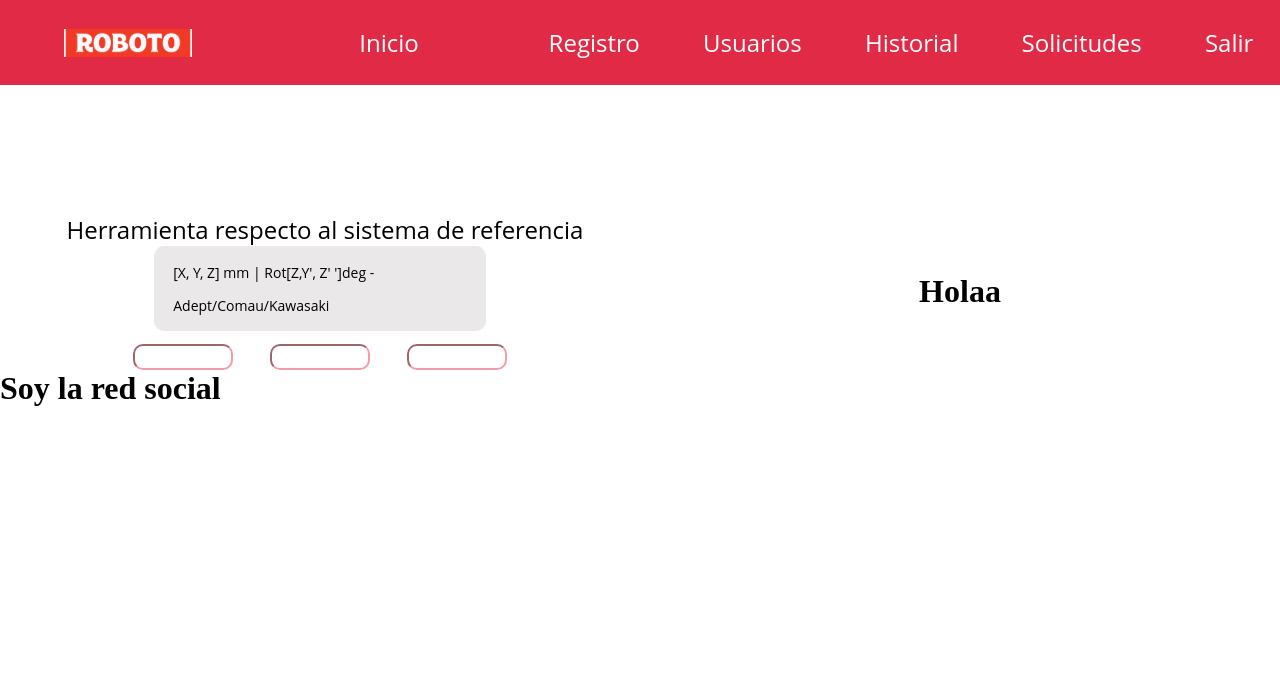
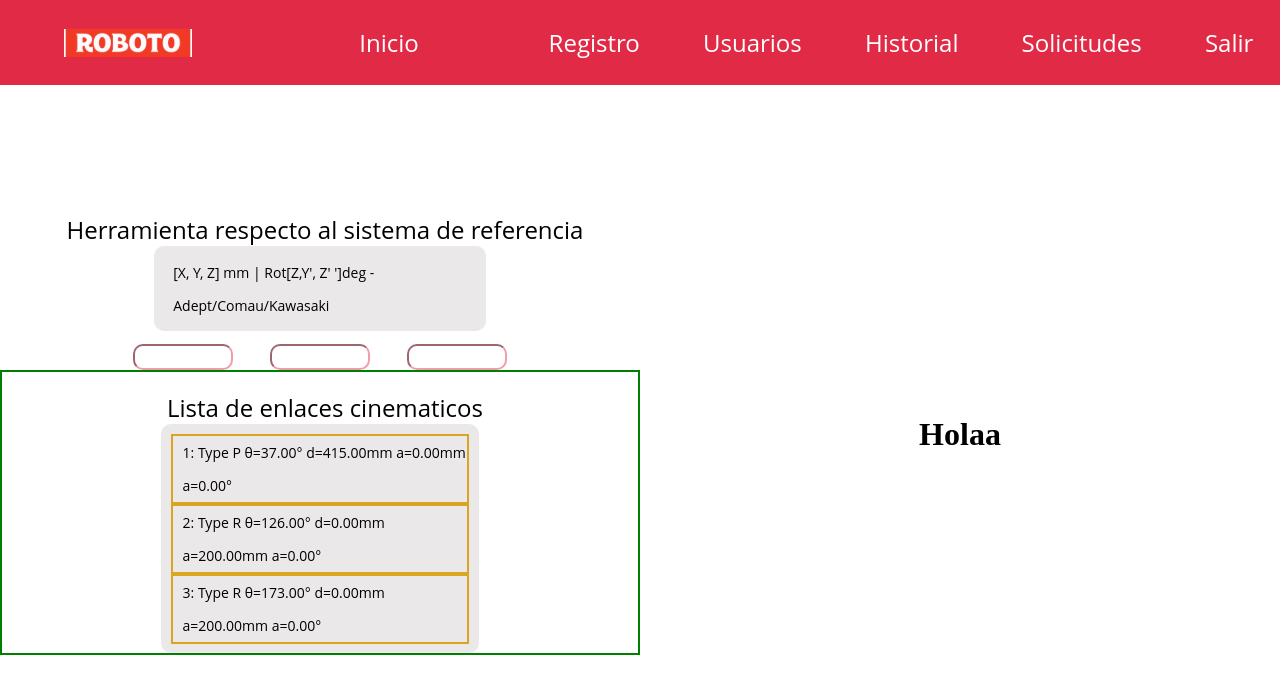
Before and after one commit to LuisAlejandro2003/Roboto, a React (Vite) app: page /PilotajesAdmin in a window 1280 px wide. Shown: the top 694 px of the page. Built offline with nearby package versions, Linux system fonts and the light colour scheme.

Commit message:
modificacion en la vista finalizada

```diff
--- a/src/assets/components/organism/BodyPilotajesAdmin.jsx
+++ b/src/assets/components/organism/BodyPilotajesAdmin.jsx
@@ -1,6 +1,7 @@
 import styled from "styled-components";
 import GroupText from "../molecules/GroupText";
 import HerramientasAdmin from "../molecules/HerramientasAdmin";
+import ListEnlaces from "./ListEnlaces";
 const StyledWrapperContainerLeft = styled.div`
   width: 50%;
   height: 100%;
@@ -36,6 +37,7 @@ const BodyPilotajesAdmin = () => {
         <StyledWrapperContainerLeft>
          <HerramientasAdmin></HerramientasAdmin>
          <GroupText></GroupText>
+         <ListEnlaces></ListEnlaces>
         </StyledWrapperContainerLeft>
 
         <StyledWrapperContainerRight>
--- /dev/null
+++ b/src/assets/components/organism/ListEnlaces.jsx
@@ -0,0 +1,57 @@
+import styled from 'styled-components';
+import Label from "../atoms/Label";
+
+const StyledWrapperContainerGray = styled.div`
+ padding:1.5%;
+  width: 50%;
+  height: 100%;
+  border-radius:10px;
+  flex-direction:column;
+  display: flex;
+  justify-content: space-around;
+  align-items: center;
+  background-color: #EAE8E8;
+`;
+
+
+const StyledWrapperContainer = styled.div`
+  width: 100%;
+  height: 100%;
+  flex-direction:column;
+  display: flex;
+  justify-content: space-around;
+  align-items: center;
+  padding-top:3%;
+  border: 2px solid green;
+`;
+const ContainerLabel = styled.div`
+  display: flex;
+  width: 100%;
+  height: 33%;
+  justify-content: space-around;
+  align-items: center;
+  border: 2px solid goldenrod;
+`;
+
+const ListEnlaces = () => {
+    return (
+
+   <StyledWrapperContainer>
+     <Label msn="Lista de enlaces cinematicos" estilo={true}></Label>
+     <StyledWrapperContainerGray>
+      <ContainerLabel>
+      <Label msn="1: Type P θ=37.00° d=415.00mm a=0.00mm a=0.00°" pequenio = {true} estilo={true}></Label>
+      </ContainerLabel>
+      <ContainerLabel>
+      <Label msn="2: Type R θ=126.00° d=0.00mm a=200.00mm a=0.00°" pequenio = {true} estilo={true}></Label>
+      </ContainerLabel>
+      <ContainerLabel>
+      <Label msn="3: Type R θ=173.00° d=0.00mm a=200.00mm a=0.00°" pequenio = {true} estilo={true}></Label>
+      </ContainerLabel>
+     </StyledWrapperContainerGray>
+
+  </StyledWrapperContainer>
+     );
+}
+
+export default ListEnlaces;
--- a/src/assets/pages/PilotajesAdmin.jsx
+++ b/src/assets/pages/PilotajesAdmin.jsx
@@ -1,13 +1,13 @@
 import Navbar from "../components/organism/Navbar";
 import styles from "../../assets/components/styles/PilotajesAdmin.css"
 import BodyPilotajesAdmin from "../components/organism/BodyPilotajesAdmin";
-import Fotter from "../components/organism/Fotter";
+import ListEnlaces from "../components/organism/ListEnlaces";
 const PilotajesAdmin = () => {
     return (
         <>
          <Navbar></Navbar>
          <BodyPilotajesAdmin></BodyPilotajesAdmin>
-         <Fotter></Fotter>
+
         </>
 
      );
```
Also changed, not shown: src/assets/components/atoms/Range.jsx (added, +77 -0 lines), src/assets/components/molecules/BodyPilotajesAdmin.jsx (+25 -26 lines).
